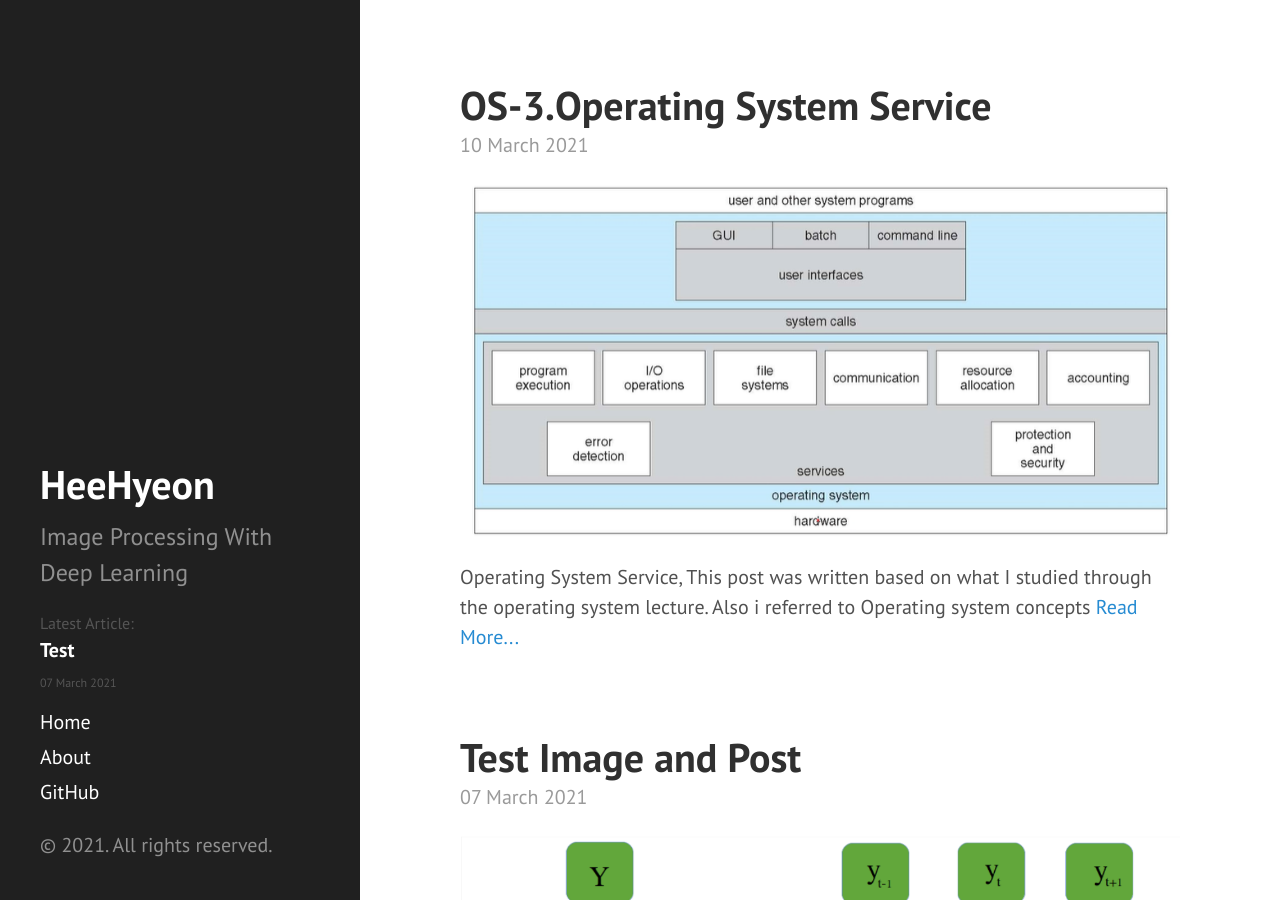
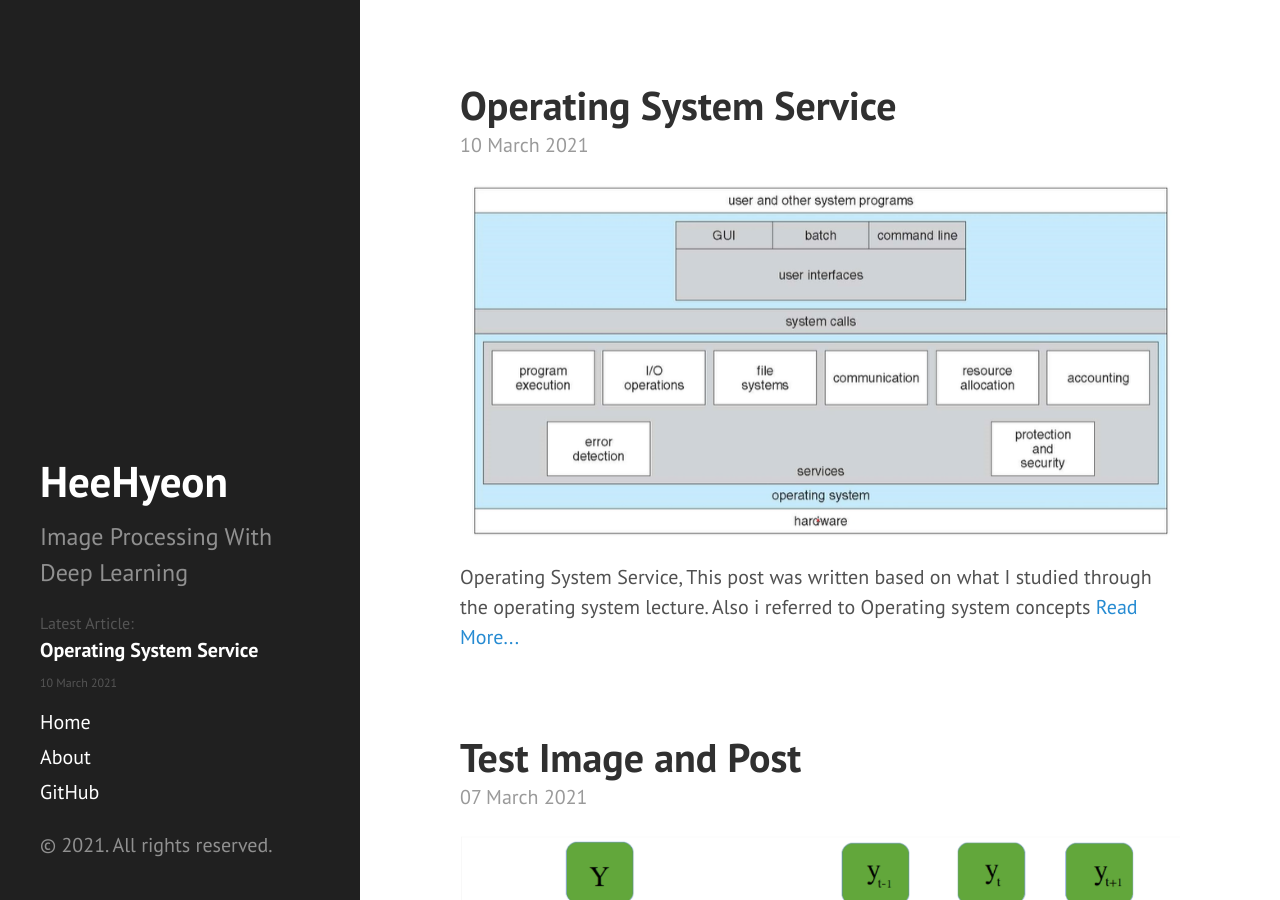
Before and after one commit to HeeHyeonKim/HeeHyeonKim.github.io, a Jekyll site: the page built from index.html, in a window 1280 px wide and 900 px high. Built offline with Jekyll 4.4.1, drawn with Linux system fonts in a browser that asks for light colours; Markdown is read by kramdown in place of the engine named in the settings; the list of posts is cut into pages by our own code.

Commit message:
Changing slide bar and index.html
Changeing slide bar and index.html

```diff
--- a/_includes/sidebar.html
+++ b/_includes/sidebar.html
@@ -1,7 +1,7 @@
 <div class="sidebar">
   <div class="container sidebar-sticky">
     <div class="sidebar-about">
-      <h1 style="font-family: 'PT Sans'; font-size: 40px;">
+      <h1 style="font-family: 'PT Sans'; font-size: 43px;">
         <a href="{{ site.baseurl }}">
           {{ site.title }}
         </a>
@@ -10,8 +10,8 @@
     </div>
     <div>
       <p style="margin-top: 10px; margin-bottom: 0; font-size: 16px; color: #555">Latest Article:</p>
-      <a href="https://heehyeonkim.github.io/"><strong>Test</strong></a>
-      <p style="margin-top: 0px; margin-bottom: 10px;"><span style="font-size: 12px; color: #555">07 March 2021</span></p>
+      <a href="https://heehyeonkim.github.io/"><strong>Operating System Service</strong></a>
+      <p style="margin-top: 0px; margin-bottom: 10px;"><span style="font-size: 12px; color: #555">10 March 2021</span></p>
     </div>
     <nav class="sidebar-nav">
       <a class="sidebar-nav-item{% if page.url == site.baseurl %} active{% endif %}" href="{{ site.baseurl }}">Home</a>
--- a/index.html
+++ b/index.html
@@ -7,14 +7,14 @@ title: Home
   <div class="post">
     <h1 class="post-title">
       <a href="https://heehyeonkim.github.io/">
-        OS-3.Operating System Service
+        Operating System Service
       </a>
     </h1>
     <span class="post-date">10 March 2021</span>
     <img src="assets/images/OS_view.png"></img>
     Operating System Service,
     This post was written based on what I studied through the operating system lecture. Also i referred to Operating system concepts
-    <a href="https://heehyeonkim.github.io/_posts/2021-03-09-OS_Service">Read More...</a>
+    <a href="https://heehyeonkim.github.io/_posts/2021/03/09/OS_Service">Read More...</a>
   </div>
   <div class="post">
     <h1 class="post-title">
```
